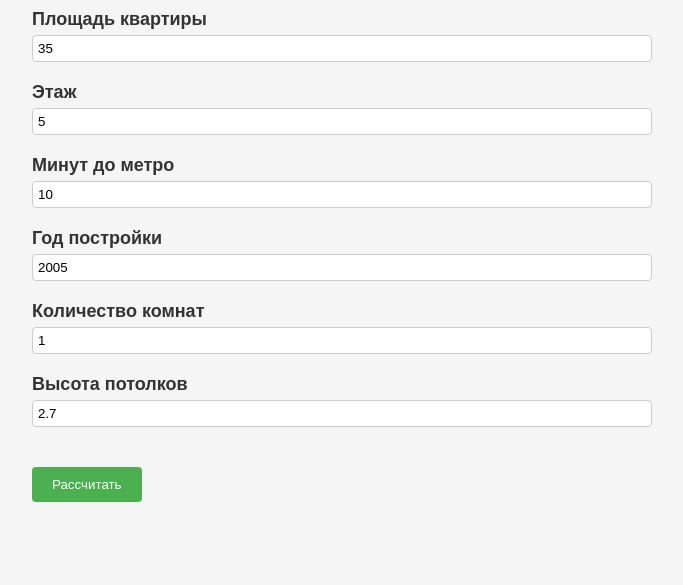
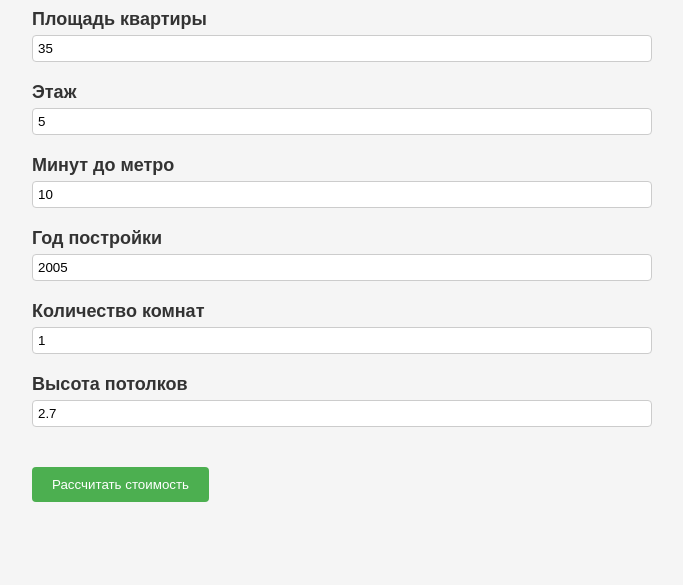
Before and after one commit to abeliksv/flask-01-10-2024, a Flask app: page / in a window 1280 px wide. Shown: the part 146-731 px from the top of the page, without its empty margins (298-981 px from the left). Run offline with Flask 3, Linux system fonts and the light colour scheme.

Commit message:
изменили дизайн и подпись кнопки

```diff
--- a/templates/index.html
+++ b/templates/index.html
@@ -71,23 +71,23 @@
         <input type="text" name="floor" value="{{ floor }}">
     </p>
     <p>
-        <label>Минут до метро </label>
+        <label>Минут до метро</label>
         <input type="text" name="min_to_metro" value="{{ min_to_metro }}">
     </p>
     <p>
-        <label>Год постройки </label>
+        <label>Год постройки</label>
         <input type="text" name="construction_year" value="{{ construction_year }}">
     </p>
     <p>
-        <label>Количество комнат </label>
+        <label>Количество комнат</label>
         <input type="text" name="number_of_rooms" value="{{ number_of_rooms }}">
     </p>
     <p>
-        <label>Высота потолков </label>
+        <label>Высота потолков</label>
         <input type="text" name="ceiling_height" value="{{ ceiling_height }}">
     </p>
     <p>
-        <input type="submit" value="Рассчитать">
+        <input type="submit" value="Рассчитать стоимость">
     </p>
 </form>
 
```
